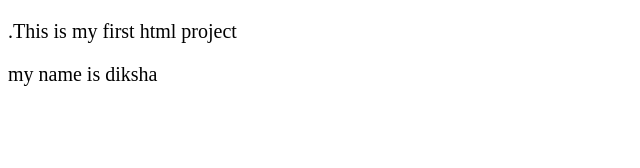
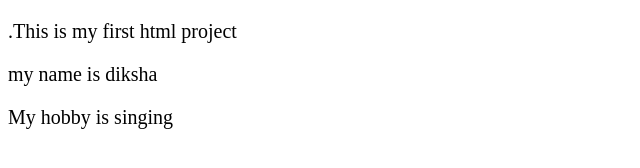
Before and after one commit to Diksha-Kamble22/first_html_proj, a plain HTML site: page index.html in a window 1280 px wide. Shown: the whole page, without its empty margins (0-640 px from the left). Drawn offline with Linux system fonts and the light colour scheme.

Commit message:
I added my hobby

```diff
--- a/index.html
+++ b/index.html
@@ -17,6 +17,7 @@
 <body>
   <p>.This is my first html project</p>
   <p> my name is diksha</p>
+  <p>My hobby is singing</p>
   <script src="main.js"></script>
 </body>
 </html>
```
